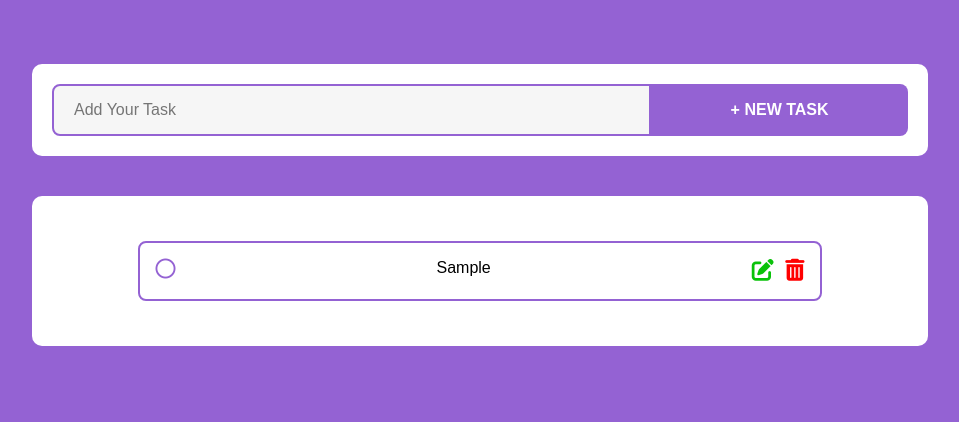
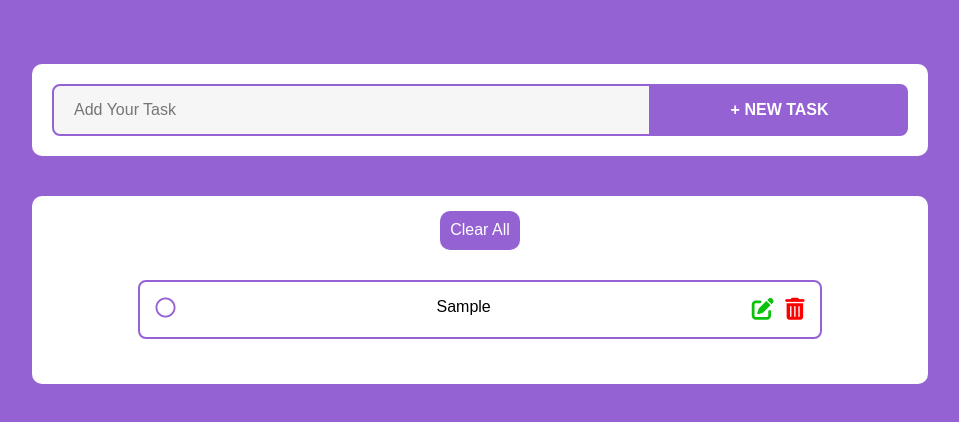
Before and after one commit to Mohamed-Dawood/To-Do-List, a plain HTML site: page index.html in a window 1280 px wide. Both pictures are taken after typing "Sample" into the empty fields and a click on the button "+ NEW TASK". Shown: the whole page, without its empty margins (160-1119 px from the left). Drawn offline with Linux system fonts and the light colour scheme; some packages are replaced by stand-ins of ours; a script that the page names is missing.

Commit message:
add clear all & change design of scrollbar

```diff
--- a/css/main.css
+++ b/css/main.css
@@ -21,6 +21,24 @@ body {
   display: flex;
   justify-content: center;
   align-items: flex-start;
+}
+::-webkit-scrollbar {
+  width: 12px;
+}
+
+::-webkit-scrollbar-track {
+  background-color: rgb(237, 237, 237);
+  box-shadow: inset 0.5px 0px 3px 1px #cccccc;
+}
+
+::-webkit-scrollbar-thumb {
+  background-color: var(--main-color);
+  border: 2px solid #fff;
+  border-radius: 10px;
+  -webkit-border-radius: 10px;
+  -moz-border-radius: 10px;
+  -ms-border-radius: 10px;
+  -o-border-radius: 10px;
 }
 
 .todo-app {
@@ -104,7 +122,19 @@ body {
   border-radius: 10px;
   display: none;
 }
-
+.tasks #clearAll {
+  text-align: center;
+  background-color: var(--main-color);
+  display: block;
+  margin: auto;
+  color: white;
+  padding: 10px;
+  border: none;
+  outline: none;
+  border-radius: 10px;
+  text-transform: capitalize;
+  cursor: pointer;
+}
 .tasks ul {
   padding: 20px;
   display: flex;
--- a/index.html
+++ b/index.html
@@ -20,6 +20,7 @@
           <button type="submit" class="d-none" id="updateBtn">update</button>
         </div>
         <div class="tasks">
+          <button id="clearAll">clear all</button>
           <ul id="showList"></ul>
         </div>
       </div>
--- a/js/main.js
+++ b/js/main.js
@@ -2,6 +2,7 @@ const taskInput = document.getElementById("inputTask");
 const addBtn = document.getElementById("addBtn");
 const updateBtn = document.getElementById("updateBtn");
 const tasks = document.querySelector(".tasks");
+const clearAllBtn = document.getElementById("clearAll");
 
 let listContainer = [];
 
@@ -12,6 +13,11 @@ if (localStorage.getItem("lists")) {
 
 addBtn.addEventListener("click", addToList);
 
+taskInput.addEventListener("keydown", function (event) {
+  if (event.keyCode === 13) {
+    addToList();
+  }
+});
 function addToList() {
   let taskValue = taskInput.value.trim();
   if (taskValue !== "") {
@@ -88,3 +94,9 @@ function toggle(index) {
   localStorage.setItem("lists", JSON.stringify(listContainer));
   displayList();
 }
+
+clearAllBtn.addEventListener("click", function () {
+  listContainer = [];
+  localStorage.removeItem("lists");
+  displayList();
+});
```
